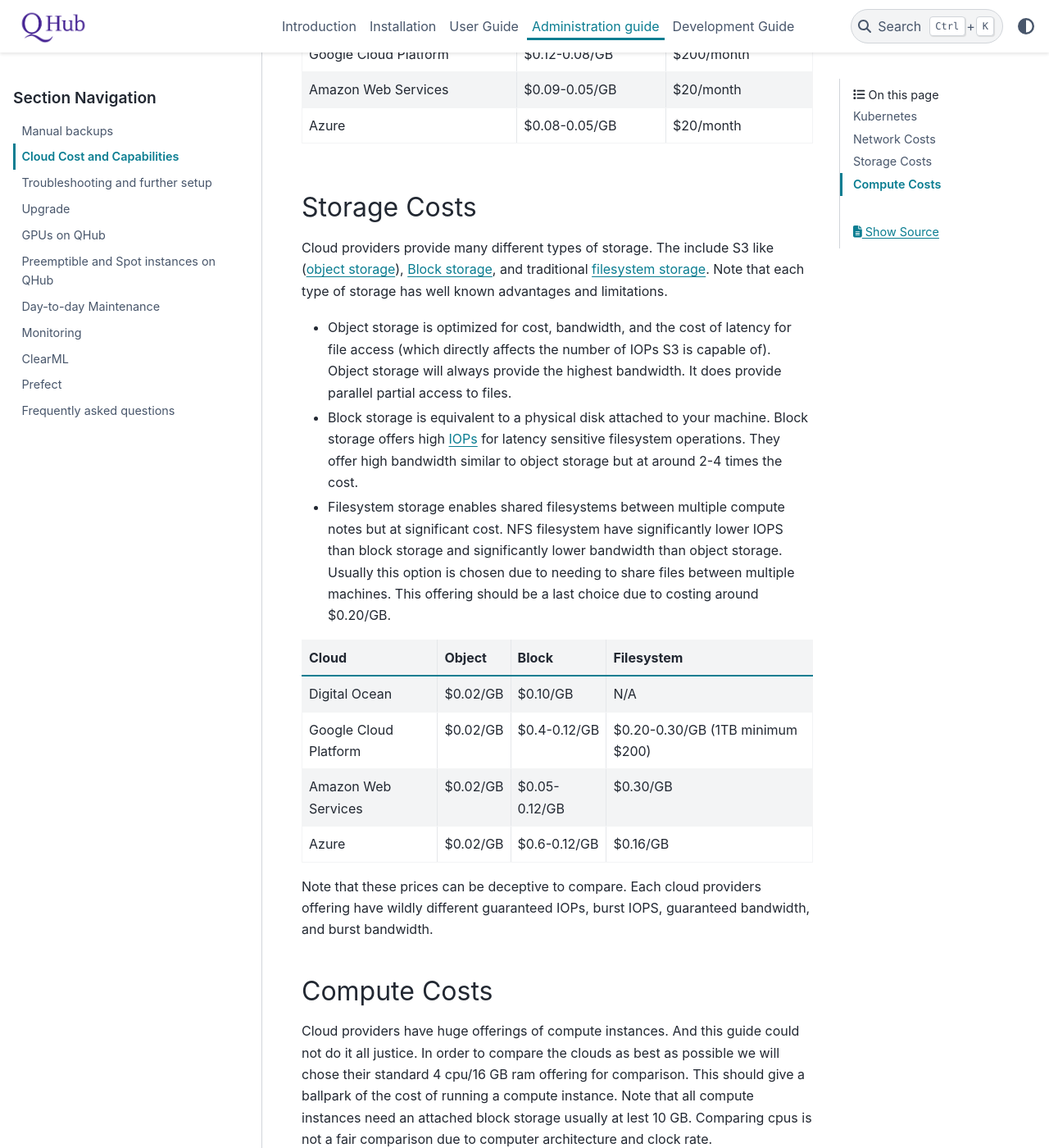
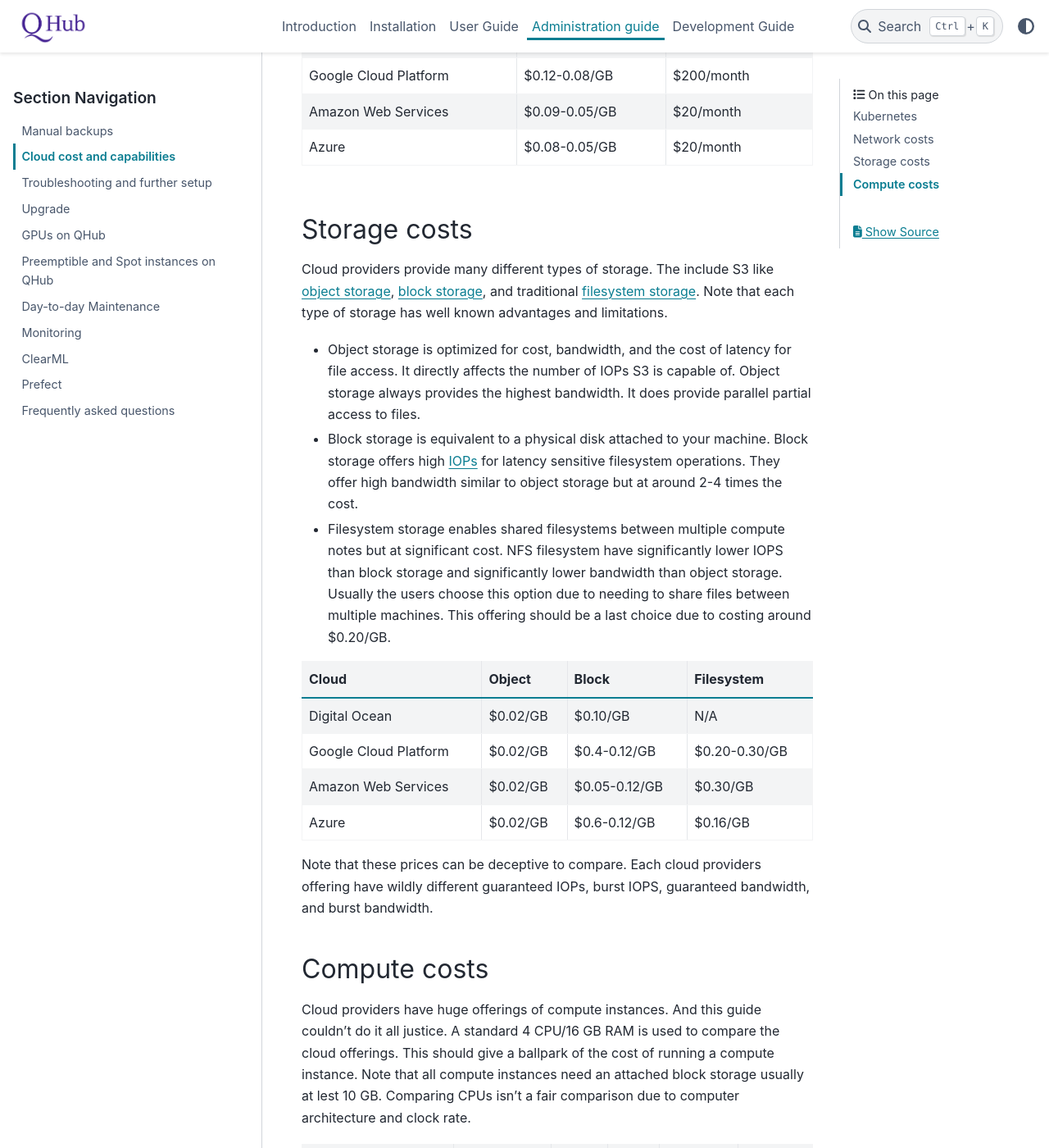
Before and after one commit to nebari-dev/nebari, a Sphinx documentation site: the page built from docs/source/admin_guide/cost.md, in a window 1280 px wide and 1400 px high, scrolled down 1116 px. Shown: the whole window at 82% size. Built offline with Sphinx 7.4.7 and the PyData theme 0.15.4, drawn with Linux system fonts in a browser that asks for light colours; some of the changed text lies outside the part shown.

Commit message:
DOCS: Fix warnings in docs/source/admin_guide/cost.md

```diff
--- a/docs/source/admin_guide/cost.md
+++ b/docs/source/admin_guide/cost.md
@@ -1,22 +1,10 @@
-# Cloud Cost and Capabilities
+# Cloud cost and capabilities
 
-Qhub does not charge a fee for infrastructure but cloud providers
-themselves have pricing for all their services. A digital ocean
-cluster's minimum fixed cost is around \$60/month. While other cloud
-providers fixed cost is around \$200/month. Each cloud vendor has
-different pricing and capabilities of their kubernetes offerings which
-can significantly affect the pricing of QHub. Cost alone does not
-determine which cloud is best for your use case. Often times you
-cannot choose the cloud that QHub runs on. In this case this document
-can help determine a reasonable cost for running QHub. Keep in mind
-these numbers are a simplified view of pricing and will not reflect
-your actual bill.
+Qhub doesn't charge a fee for infrastructure but cloud providers themselves have pricing for all their services. A digital ocean cluster's minimum fixed cost is around \$60/month. While other cloud providers fixed cost is around \$200/month. Each cloud vendor has different pricing and capabilities of their kubernetes offerings which can significantly affect the pricing of QHub. Cost alone doesn't determine which cloud is best for your use case. Often times you can't choose the cloud that QHub runs on. In this case this document can help determine a reasonable cost for running QHub. Keep in mind these numbers are a simplified view of pricing and won't reflect your actual bill.
 
 ## Kubernetes
 
-Often cloud providers have a fixed cost for using kubernetes. Here we
-try to provide a table of capabilities of each cloud kubernetes
-offering along with costs.
+Often cloud providers have a fixed cost for using kubernetes. Here is a table of capabilities of each cloud kubernetes offering along with costs:
 
 | Cloud                                                                         | Pricing   | Scale to 0? | Spot/Preemptible? | GPUs |
 |:------------------------------------------------------------------------------|:----------|:------------|------------------|:-----|
@@ -25,11 +13,9 @@
 | [Amazon Web Services](https://aws.amazon.com/eks/)                            | $75/month | No          | Yes              | Yes  |
 | [Azure AKS](https://azure.microsoft.com/en-us/services/kubernetes-service/)   | $75/month | Yes         | Yes              | Yes  |
 
-## Network Costs
+## Network costs
 
-All cloud providers charge for traffic leaving their cloud (known as
-egress). Additionally QHub will setup a single load balancer that all
-traffic goes through.
+All cloud providers charge for egress. Egress is the traffic leaving their cloud service. Additionally QHub sets up a single load balancer that all traffic goes through.
 
 | Cloud                 | Egress        | Load Balancer |
 |:----------------------|:--------------|:--------------|
@@ -38,60 +24,32 @@
 | Amazon Web Services   | $0.09-0.05/GB | $20/month     |
 | Azure                 | $0.08-0.05/GB | $20/month     |
 
-## Storage Costs
+## Storage costs
 
-Cloud providers provide many different types of storage. The include
-S3 like ([object
-storage](https://en.wikipedia.org/wiki/Object_storage)), [Block
-storage](https://en.wikipedia.org/wiki/Block_(data_storage)), and
-traditional [filesystem
-storage](https://en.wikipedia.org/wiki/File_system). Note that each
-type of storage has well known advantages and limitations.
+Cloud providers provide many different types of storage. The include S3 like [object storage](https://en.wikipedia.org/wiki/Object_storage), [block storage](https://en.wikipedia.org/wiki/Block_(data_storage)), and traditional [filesystem storage](https://en.wikipedia.org/wiki/File_system). Note that each type of storage has well known advantages and limitations.
 
- - Object storage is optimized for cost, bandwidth, and the cost of
-   latency for file access (which directly affects the number of IOPs
-   S3 is capable of). Object storage will always provide the highest
-   bandwidth. It does provide parallel partial access to files.
- - Block storage is equivalent to a physical disk attached to your
-   machine. Block storage offers high
-   [IOPs](https://en.wikipedia.org/wiki/IOPS) for latency sensitive
-   filesystem operations. They offer high bandwidth similar to object
-   storage but at around 2-4 times the cost.
- - Filesystem storage enables shared filesystems between multiple
-   compute notes but at significant cost. NFS filesystem have
-   significantly lower IOPS than block storage and significantly lower
-   bandwidth than object storage. Usually this option is chosen due to
-   needing to share files between multiple machines. This offering
-   should be a last choice due to costing around $0.20/GB.
+- Object storage is optimized for cost, bandwidth, and the cost of latency for file access. It directly affects the number of IOPs S3 is capable of. Object storage always provides the highest bandwidth. It does provide parallel partial access to files.
+- Block storage is equivalent to a physical disk attached to your machine. Block storage offers high [IOPs](https://en.wikipedia.org/wiki/IOPS) for latency sensitive filesystem operations. They offer high bandwidth similar to object storage but at around 2-4 times the cost.
+- Filesystem storage enables shared filesystems between multiple compute notes but at significant cost. NFS filesystem have significantly lower IOPS than block storage and significantly lower bandwidth than object storage. Usually the users choose this option due to needing to share files between multiple machines. This offering should be a last choice due to costing around $0.20/GB.
 
 | Cloud                 | Object   | Block         | Filesystem                       |
 |:----------------------|:---------|:--------------|----------------------------------|
 | Digital Ocean         | $0.02/GB | $0.10/GB      | N/A                              |
-| Google Cloud Platform | $0.02/GB | $0.4-0.12/GB  | \$0.20-0.30/GB (1TB minimum \$200) |
+| Google Cloud Platform | $0.02/GB | $0.4-0.12/GB  | \$0.20-0.30/GB |
 | Amazon Web Services   | $0.02/GB | $0.05-0.12/GB | $0.30/GB                         |
 | Azure                 | $0.02/GB | $0.6-0.12/GB  | $0.16/GB                         |
 
-Note that these prices can be deceptive to compare. Each cloud
-providers offering have wildly different guaranteed IOPs, burst IOPS,
-guaranteed bandwidth, and burst bandwidth.
+Note that these prices can be deceptive to compare. Each cloud providers offering have wildly different guaranteed IOPs, burst IOPS, guaranteed bandwidth, and burst bandwidth.
 
-## Compute Costs
+## Compute costs
 
-Cloud providers have huge offerings of compute instances. And this
-guide could not do it all justice. In order to compare the clouds as
-best as possible we will chose their standard 4 cpu/16 GB ram offering
-for comparison. This should give a ballpark of the cost of running a
-compute instance. Note that all compute instances need an attached
-block storage usually at lest 10 GB. Comparing cpus is not a fair
-comparison due to computer architecture and clock rate.
+Cloud providers have huge offerings of compute instances. And this guide couldn't do it all justice. A standard 4 CPU/16 GB RAM is used to compare the cloud offerings. This should give a ballpark of the cost of running a compute instance. Note that all compute instances need an attached block storage usually at lest 10 GB. Comparing CPUs isn't a fair comparison due to computer architecture and clock rate.
 
-| Cloud                 | 4GB/16RAM  | GPUs? | ARM? | Max CPUs (vcpu) | Max RAM |
+| Cloud                 | 4 GB/16 RAM  | GPUs? | ARM? | Max CPUs | Max RAM |
 |:----------------------|:-----------|:------|------|-----------------|---------|
 | Digital Ocean         | $120/month | No    | No   | 40              | 256     |
 | Google Cloud Platform | $100/month | Yes   | No   | 416             | 11776   |
 | Amazon Web Services   | $100/month | Yes   | Yes  | 448             | 6144    |
 | Azure                 | $120/month | Yes   | No   | 120             | 2400    |
 
-From the chart above we can see that cloud prices are pretty much the
-same between cloud providers. For smaller instances (not shown in this
-table) digital ocean can same some money.
+The cloud prices are pretty much the same between cloud providers. For smaller instances, that aren't shown in the table, Digital Ocean can save some money.
```
Also changed, not shown: 2 other files.
